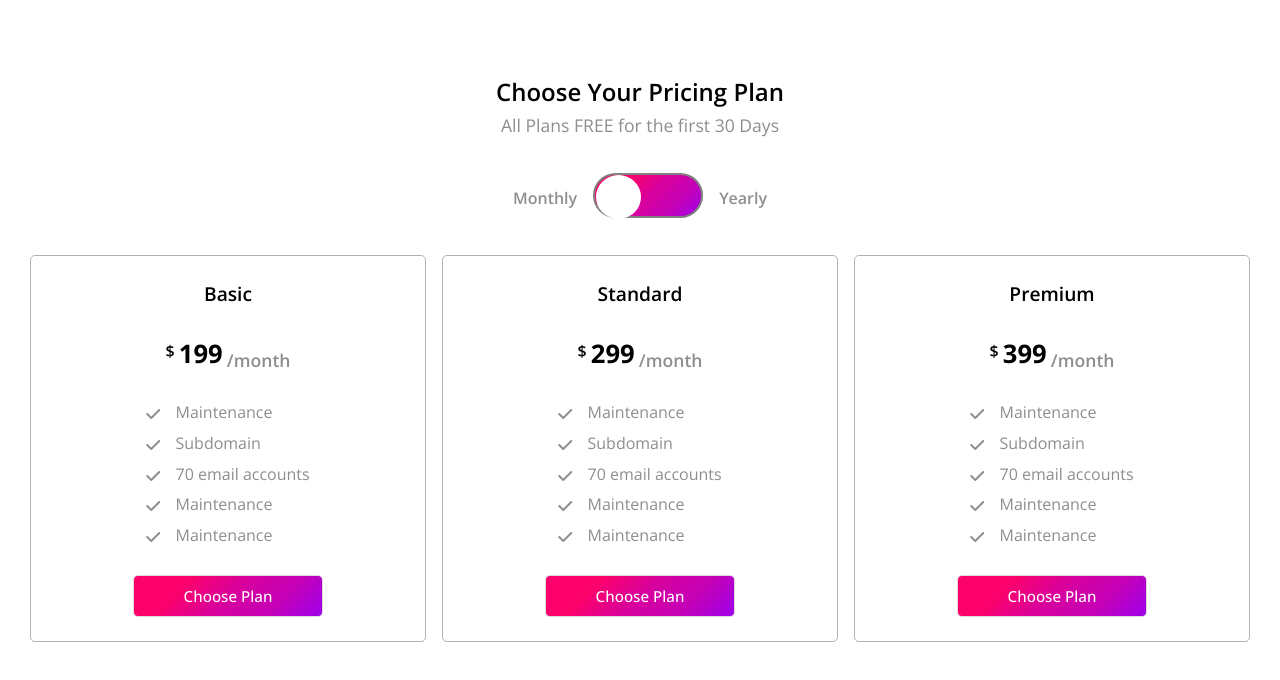
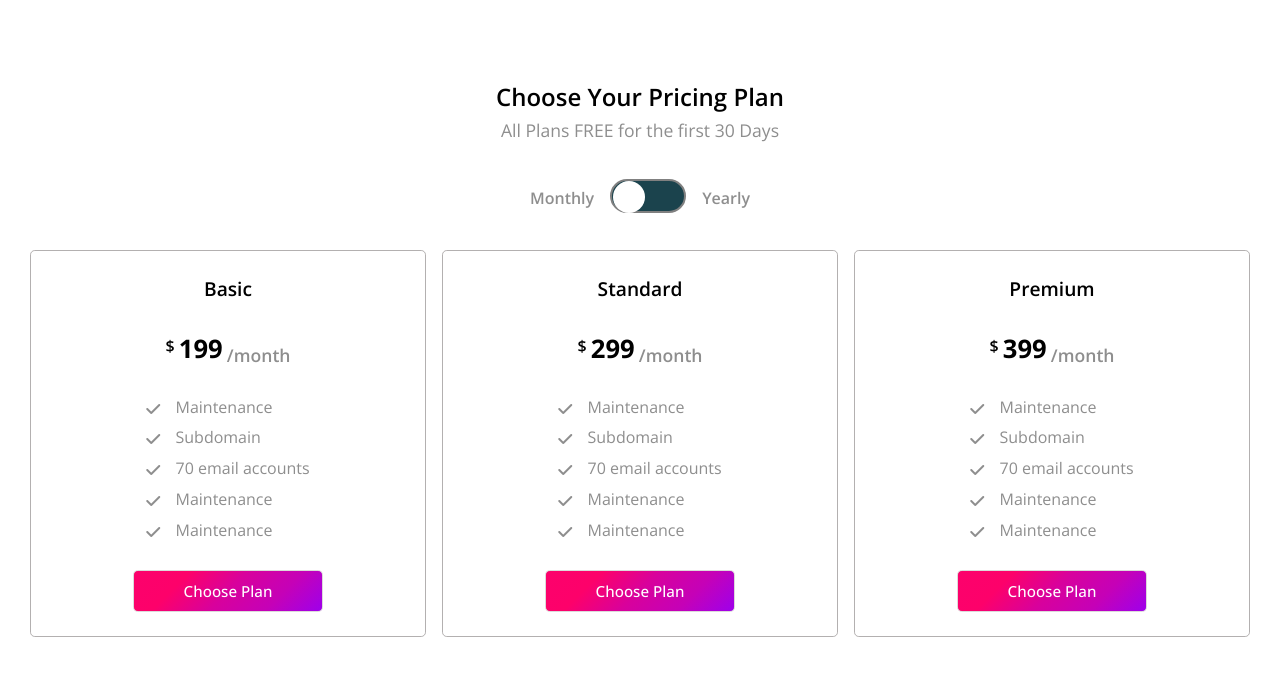
Before and after one commit to RitaM5/multipurc-clientdashboard, a plain HTML site: page categoryPricePlan.html in a window 1280 px wide. Drawn offline with nearby package versions, Linux system fonts and the light colour scheme.

Commit message:
pos manager command edited

```diff
--- a/CSS/category.css
+++ b/CSS/category.css
@@ -28,11 +28,8 @@
     --border-clr: #d1dce3;
     --icon-clr: #c2c8df;
     --sz: 10vmin;
-    /* size */
     --on: #269fe5;
-    /* color on */
     --of: #616774;
-    /* color off */
     --tr: all 0.25s ease 0s;
 }
 
@@ -183,9 +180,9 @@ li {
  .toggle {
     position : relative ;
     display : inline-block;
-    width : 110px;
-    height : 45px;
-    background: linear-gradient(135deg, #FC016C, #FD016A, #D8019C, #C501B7, #9E00EB);
+    width : 76px;
+    height : 34px;
+    background: #1B434D;
     border-radius: 30px;
     border: 2px solid gray;
 }
@@ -193,8 +190,8 @@ li {
 .toggle:after {
     content: '';
     position: absolute;
-    width: 45px;
-    height: 44px;
+    width: 32px;
+    height: 32px;
     border-radius: 50%;
     background-color: #fff;
     left: 1px;
@@ -202,7 +199,7 @@ li {
 }
 
 .checkbox:checked + .toggle::after {
-    left : 62px;
+    left : 42px;
 }
 
 .checkbox:checked + .toggle {
@@ -299,22 +296,6 @@ li {
     }
 }
 
-/* @media screen and (min-width: 270px) and (max-width: 300px) {
-    .toggle-content {
-        flex-direction: column;
-        gap: 0rem;
-    }
-
-    .toggle-content .yearly {
-        position: relative;
-        top: 40px;
-    }
-
-    .toggle-content .monthly {
-        position: relative;
-        bottom: 40px;
-    }
-} */
 
 
 
--- a/Js/Dashboard.js
+++ b/Js/Dashboard.js
@@ -169,7 +169,7 @@ document.addEventListener('DOMContentLoaded', function () {
 });
 // --------end selects brand--------
 
-//  FOOD ITEM CARD
+//  cloths card add to cart toast
 
 function addToCart() {
 			const toastContainer = document.getElementById('toast-container');
```
Also changed, not shown: CSS/posSystem.css (+6 -2 lines), Dashboard.html (+15 -9 lines), categoryPricePlan.html (+1 -12 lines).
